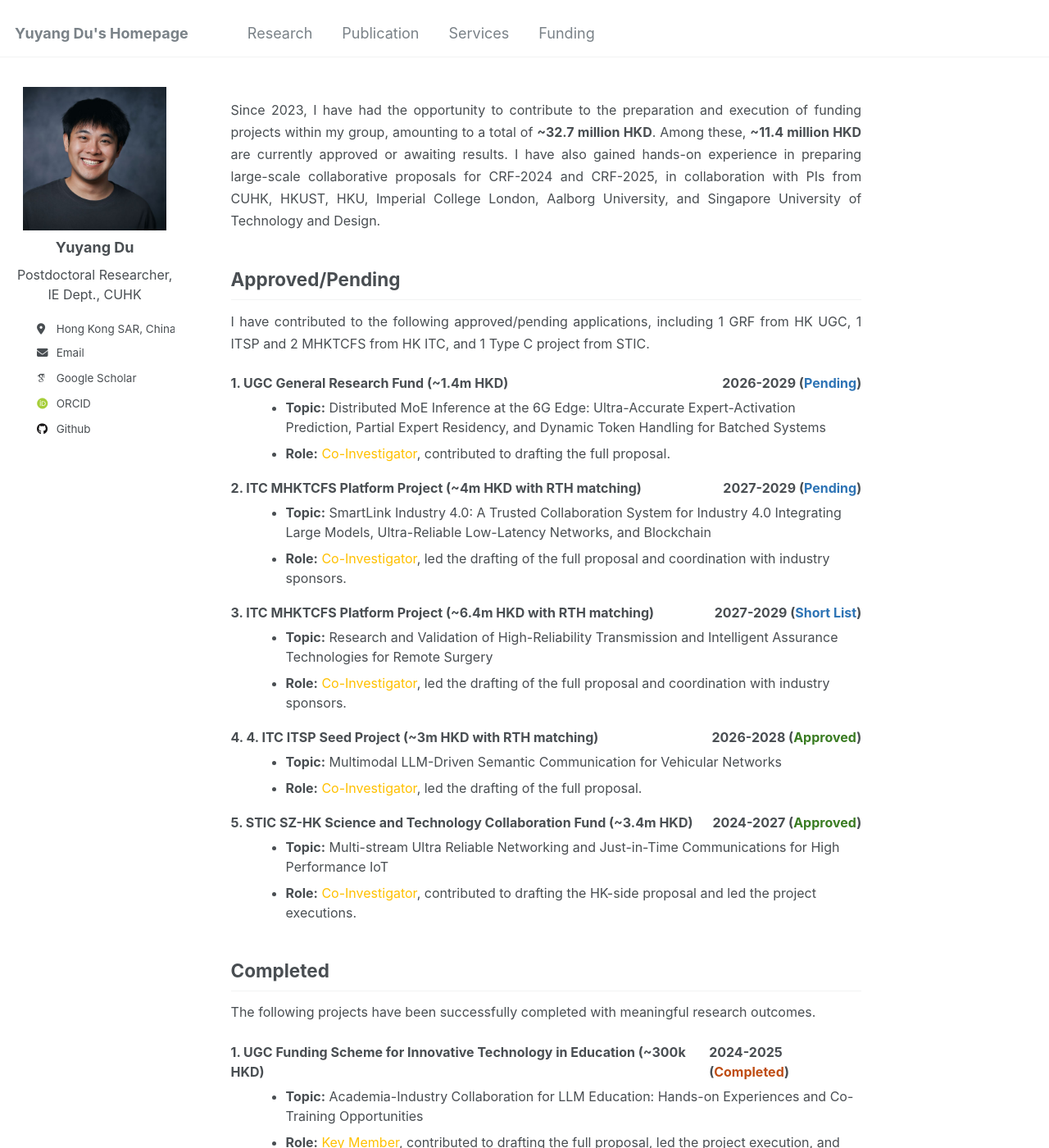
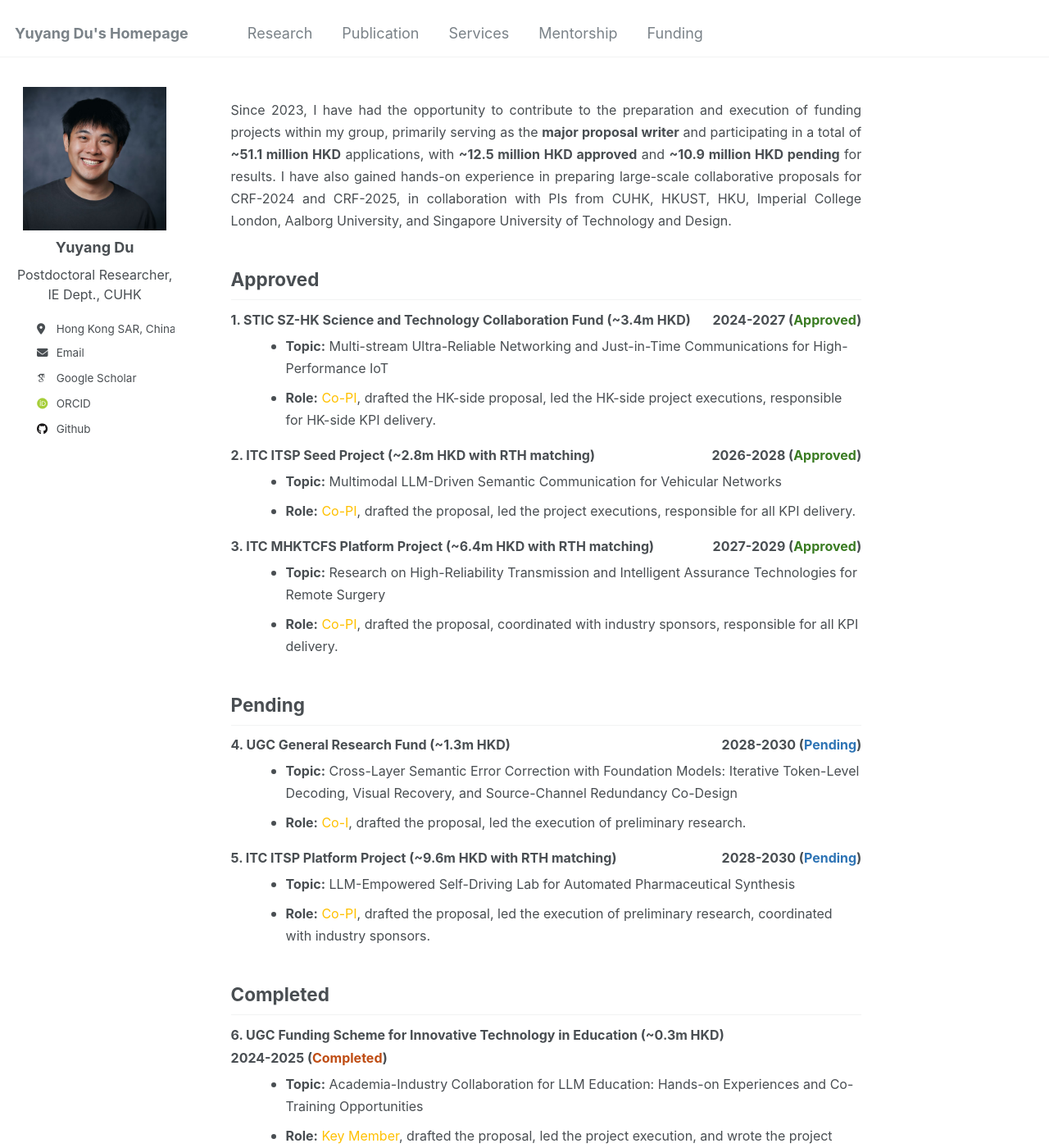
Before and after one commit to yuyangdu001/yuyangdu001.github.io, a Jekyll site: the page built from _pages/funding.md, in a window 1280 px wide and 1400 px high. Shown: the whole window at 82% size. Built offline with Jekyll 4.4.1, drawn with Linux system fonts in a browser that asks for light colours; some web fonts are replaced; some of the changed text lies outside the part shown.

```diff
--- a/_data/navigation.yml
+++ b/_data/navigation.yml
@@ -33,6 +33,9 @@ main:
   - title: "Services"
     url: /service/
 
+  - title: "Mentorship"
+    url: /mentorship/
+
   - title: "Funding"
     url: /funding/
 
--- a/_pages/funding.md
+++ b/_pages/funding.md
@@ -8,80 +8,85 @@ redirect_from:
 ---
 
 <style>
-a {
-    text-decoration: none !important;
+.funding-project-heading {
+  display: flex;
+  flex-wrap: wrap;
+  justify-content: space-between;
+  gap: 0.25em 1em;
+  font-size: 16px;
+  font-weight: bold;
 }
 </style>
 
-<p style="text-align: justify;"><font size=3>Since 2023, I have had the opportunity to contribute to the preparation and execution of funding projects within my group, amounting to a total of <b>~32.7 million HKD</b>. Among these, <b>~11.4 million HKD</b> are currently approved or awaiting results. I have also gained hands-on experience in preparing large-scale collaborative proposals for CRF-2024 and CRF-2025, in collaboration with PIs from CUHK, HKUST, HKU, Imperial College London, Aalborg University, and Singapore University of Technology and Design.</font></p>
+<p style="text-align: justify;"><font size=3>Since 2023, I have had the opportunity to contribute to the preparation and execution of funding projects within my group, primarily serving as the <b>major proposal writer</b> and participating in a total of <b>~51.1 million HKD</b> applications, with <b>~12.5 million HKD approved</b> and <b>~10.9 million HKD pending</b> for results. I have also gained hands-on experience in preparing large-scale collaborative proposals for CRF-2024 and CRF-2025, in collaboration with PIs from CUHK, HKUST, HKU, Imperial College London, Aalborg University, and Singapore University of Technology and Design.</font></p>
 
-Approved/Pending
+Approved
 ------
-<p style="text-align: justify;"><font size=3>I have contributed to the following approved/pending applications, including 1 GRF from HK UGC, 1 ITSP and 2 MHKTCFS from HK ITC, and 1 Type C project from STIC.</font></p>
-
-<li style="display: flex; justify-content: space-between; align-items: center; list-style-type: none;">
-  <font size=3><b>1. UGC General Research Fund (~1.4m HKD)</b></font>
-  <font size=3><b>2026-2029 (<span style="color: #2e74b5;">Pending</span>)</b></font>
-</li>
+<div class="funding-project-heading">
+  <span>1. STIC SZ-HK Science and Technology Collaboration Fund (~3.4m HKD)</span>
+  <span>2024-2027 (<span style="color: #3a7c22;">Approved</span>)</span>
+</div>
 <ul style="margin-left: 1.5em; margin-top: 6px;">
-  <font size=3><li><b>Topic:</b> Distributed MoE Inference at the 6G Edge: Ultra-Accurate Expert-Activation Prediction, Partial Expert Residency, and Dynamic Token Handling for Batched Systems</li></font>
-  <font size=3><li><b>Role:</b> <span style="color: #ffc000;">Co-Investigator</span>, contributed to drafting the full proposal.</li></font>
+  <li><font size=3><b>Topic:</b> Multi-stream Ultra-Reliable Networking and Just-in-Time Communications for High-Performance IoT</font></li>
+  <li><font size=3><b>Role:</b> <span style="color: #ffc000;">Co-PI</span>, drafted the HK-side proposal, led the HK-side project executions, responsible for HK-side KPI delivery.</font></li>
 </ul>
 
-<li style="display: flex; justify-content: space-between; align-items: center; list-style-type: none;">
-  <font size=3><b>2. ITC MHKTCFS Platform Project (~4m HKD with RTH matching)</b></font>
-  <font size=3><b>2027-2029 (<span style="color: #2e74b5;">Pending</span>)</b></font>
-</li>
+<div class="funding-project-heading">
+  <span>2. ITC ITSP Seed Project (~2.8m HKD with RTH matching)</span>
+  <span>2026-2028 (<span style="color: #3a7c22;">Approved</span>)</span>
+</div>
 <ul style="margin-left: 1.5em; margin-top: 6px;">
-  <font size=3><li><b>Topic:</b> SmartLink Industry 4.0: A Trusted Collaboration System for Industry 4.0 Integrating Large Models, Ultra-Reliable Low-Latency Networks, and Blockchain</li></font>
-  <font size=3><li><b>Role:</b> <span style="color: #ffc000;">Co-Investigator</span>, led the drafting of the full proposal and coordination with industry sponsors.</li></font>
+  <li><font size=3><b>Topic:</b> Multimodal LLM-Driven Semantic Communication for Vehicular Networks</font></li>
+  <li><font size=3><b>Role:</b> <span style="color: #ffc000;">Co-PI</span>, drafted the proposal, led the project executions, responsible for all KPI delivery.</font></li>
 </ul>
 
-<li style="display: flex; justify-content: space-between; align-items: center; list-style-type: none;">
-  <font size=3><b>3. ITC MHKTCFS Platform Project (~6.4m HKD with RTH matching)</b></font>
-  <font size=3><b>2027-2029 (<span style="color: #2e74b5;">Short List</span>)</b></font>
-</li>
+<div class="funding-project-heading">
+  <span>3. ITC MHKTCFS Platform Project (~6.4m HKD with RTH matching)</span>
+  <span>2027-2029 (<span style="color: #3a7c22;">Approved</span>)</span>
+</div>
 <ul style="margin-left: 1.5em; margin-top: 6px;">
-  <font size=3><li><b>Topic:</b> Research and Validation of High-Reliability Transmission and Intelligent Assurance Technologies for Remote Surgery</li></font>
-  <font size=3><li><b>Role:</b> <span style="color: #ffc000;">Co-Investigator</span>, led the drafting of the full proposal and coordination with industry sponsors.</li></font>
+  <li><font size=3><b>Topic:</b> Research on High-Reliability Transmission and Intelligent Assurance Technologies for Remote Surgery</font></li>
+  <li><font size=3><b>Role:</b> <span style="color: #ffc000;">Co-PI</span>, drafted the proposal, coordinated with industry sponsors, responsible for all KPI delivery.</font></li>
 </ul>
 
-<li style="display: flex; justify-content: space-between; align-items: center; list-style-type: none;">
-  <font size=3><b>4. 4.	ITC ITSP Seed Project (~3m HKD with RTH matching)</b></font>
-  <font size=3><b>2026-2028 (<span style="color: #3a7c22;">Approved</span>)</b></font>
-</li>
+
+Pending
+------
+<div class="funding-project-heading">
+  <span>4. UGC General Research Fund (~1.3m HKD)</span>
+  <span>2028-2030 (<span style="color: #2e74b5;">Pending</span>)</span>
+</div>
 <ul style="margin-left: 1.5em; margin-top: 6px;">
-  <font size=3><li><b>Topic:</b> Multimodal LLM-Driven Semantic Communication for Vehicular Networks</li></font>
-  <font size=3><li><b>Role:</b> <span style="color: #ffc000;">Co-Investigator</span>, led the drafting of the full proposal.</li></font>
+  <li><font size=3><b>Topic:</b> Cross-Layer Semantic Error Correction with Foundation Models: Iterative Token-Level Decoding, Visual Recovery, and Source-Channel Redundancy Co-Design</font></li>
+  <li><font size=3><b>Role:</b> <span style="color: #ffc000;">Co-I</span>, drafted the proposal, led the execution of preliminary research.</font></li>
 </ul>
 
-<li style="display: flex; justify-content: space-between; align-items: center; list-style-type: none;">
-  <font size=3><b>5. STIC SZ-HK Science and Technology Collaboration Fund (~3.4m HKD)</b></font>
-  <font size=3><b>2024-2027 (<span style="color: #3a7c22;">Approved</span>)</b></font>
-</li>
+<div class="funding-project-heading">
+  <span>5. ITC ITSP Platform Project (~9.6m HKD with RTH matching)</span>
+  <span>2028-2030 (<span style="color: #2e74b5;">Pending</span>)</span>
+</div>
 <ul style="margin-left: 1.5em; margin-top: 6px;">
-  <font size=3><li><b>Topic:</b> Multi-stream Ultra Reliable Networking and Just-in-Time Communications for High Performance IoT</li></font>
-  <font size=3><li><b>Role:</b> <span style="color: #ffc000;">Co-Investigator</span>, contributed to drafting the HK-side proposal and led the project executions.</li></font>
+  <li><font size=3><b>Topic:</b> LLM-Empowered Self-Driving Lab for Automated Pharmaceutical Synthesis</font></li>
+  <li><font size=3><b>Role:</b> <span style="color: #ffc000;">Co-PI</span>, drafted the proposal, led the execution of preliminary research, coordinated with industry sponsors.</font></li>
 </ul>
+
 
 Completed
 ------
-<p style="text-align: justify;"><font size=3>The following projects have been successfully completed with meaningful research outcomes.</font></p>
-
-<li style="display: flex; justify-content: space-between; align-items: center; list-style-type: none;">
-  <font size=3><b>1. UGC Funding Scheme for Innovative Technology in Education (~300k HKD)</b></font>
-  <font size=3><b>2024-2025 (<span style="color: #bf4d14;">Completed</span>)</b></font>
-</li>
+<div class="funding-project-heading">
+  <span>6. UGC Funding Scheme for Innovative Technology in Education (~0.3m HKD)</span>
+  <span>2024-2025 (<span style="color: #bf4d14;">Completed</span>)</span>
+</div>
 <ul style="margin-left: 1.5em; margin-top: 6px;">
-  <font size=3><li><b>Topic:</b> Academia-Industry Collaboration for LLM Education: Hands-on Experiences and Co-Training Opportunities</li></font>
-  <font size=3><li><b>Role:</b> <span style="color: #ffc000;">Key Member</span>, contributed to drafting the full proposal, led the project execution, and prepared the project completion report.</li></font>
+  <li><font size=3><b>Topic:</b> Academia-Industry Collaboration for LLM Education: Hands-on Experiences and Co-Training Opportunities</font></li>
+  <li><font size=3><b>Role:</b> <span style="color: #ffc000;">Key Member</span>, drafted the proposal, led the project execution, and wrote the project completion report.</font></li>
 </ul>
 
-<li style="display: flex; justify-content: space-between; align-items: center; list-style-type: none;">
-  <font size=3><b>2. CUHK Research Committee Direct Grant (~50k HKD)</b></font>
-  <font size=3><b>2024-2026 (<span style="color: #bf4d14;">Completed</span>)</b></font>
-</li>
+<div class="funding-project-heading">
+  <span>7. CUHK Research Committee Direct Grant (~50k HKD)</span>
+  <span>2024-2026 (<span style="color: #bf4d14;">Completed</span>)</span>
+</div>
 <ul style="margin-left: 1.5em; margin-top: 6px;">
-  <font size=3><li><b>Topic:</b> Robust Packet Detection for Short-packet Communications</li></font>
-  <font size=3><li><b>Role:</b> <span style="color: #ffc000;">Key Member</span>, contributed to drafting the full proposal, led the project execution, and prepared the project completion report.</li></font>
+  <li><font size=3><b>Topic:</b> Robust Packet Detection for Short-packet Communications</font></li>
+  <li><font size=3><b>Role:</b> <span style="color: #ffc000;">Key Member</span>, drafted the proposal, led the project execution, and wrote the project completion report.</font></li>
 </ul>
```
Also changed, not shown: _pages/about.md (+8 -3 lines), _pages/mentorship.md (added, +24 -0 lines), _pages/publication.md (+42 -36 lines), _pages/service.md (+15 -39 lines).
